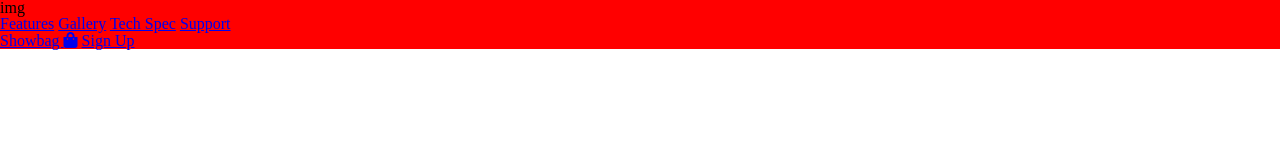
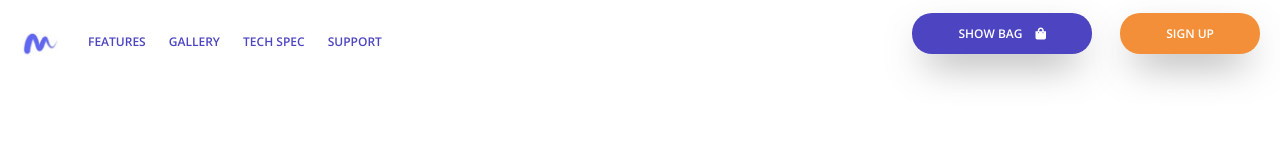
Before and after one commit to Scorti-Paul/Heaphone-website, a plain HTML site: page index.html in a window 1280 px wide. Drawn offline with nearby package versions, Linux system fonts and the light colour scheme.

Commit message:
Style the header section

```diff
--- a/css/landing-page/header.css
+++ b/css/landing-page/header.css
@@ -1,3 +1,72 @@
 header {
-    background: red;
+    padding: 30px 20px;
+    font-size: 12px;
+    font-weight: 600;
 }
+
+header:after {
+    content: "";
+    display: table;
+    clear: both;
+}
+
+header a {
+    color: #4C44C1;
+    text-decoration: none;
+}
+
+header .logo {
+    display: inline-block;
+    float: left;
+    margin-right: 28px;
+}
+
+header .logo img {
+    width: 40px;
+}
+
+header .menu {
+    display: inline-block;
+    float: left;
+    position: relative;
+    top: 6px;
+}
+
+header .menu a {
+    text-transform: uppercase;
+    margin-right: 20px;
+}
+
+header .header-buttons {
+    display: inline-block;
+    float: right;
+    position: relative;
+    top: -2px;
+}
+
+header .header-buttons .blue-btn {
+    padding: 12px 46px;
+    background: #4C44C1;
+    color: #fff;
+    border-radius: 20px;
+    text-transform: uppercase;
+    -webkit-box-shadow: 0px 17px 40px -14px rgba(0, 0, 0, 0.7);
+    -moz-box-shadow: 0px 17px 40px -14px rgba(0, 0, 0, 0.7);
+    box-shadow: 0px 17px 40px -14px rgba(0, 0, 0, 0.7);
+    margin-right: 25px;
+}
+
+header .header-buttons .blue-btn .fa-shopping-bag {
+    margin-left: 10px;
+}
+
+header .header-buttons .orange-btn {
+    padding: 12px 46px;
+    background: #F28F38;
+    color: #fff;
+    border-radius: 20px;
+    text-transform: uppercase;
+    -webkit-box-shadow: 0px 17px 40px -14px rgba(0, 0, 0, 0.7);
+    -moz-box-shadow: 0px 17px 40px -14px rgba(0, 0, 0, 0.7);
+    box-shadow: 0px 17px 40px -14px rgba(0, 0, 0, 0.7);
+}
--- a/css/main.css
+++ b/css/main.css
@@ -1,2 +1,3 @@
 @import "./reset.css";
 @import "./landing-page/header.css";
+@import url('https://fonts.googleapis.com/css?family=Open+Sans:300,400,600,700&display=swap');
--- a/css/reset.css
+++ b/css/reset.css
@@ -8,7 +8,7 @@ html, body, div, span, applet, object, iframe, h1, h2, h3, h4, h5, h6, p, blockq
     padding: 0;
     border: 0;
     font-size: 100%;
-    font: inherit;
+    font-family: 'Open Sans', sans-serif;
     vertical-align: baseline;
 }
 
--- a/index.html
+++ b/index.html
@@ -10,7 +10,9 @@
   </head>
   <body>
     <header>
-      <div class="logo"> img</div>
+      <div class="logo">
+        <img src="./img/logo.jpg" alt="Logo">
+      </div>
       <div class="menu">
         <a href="#">Features</a>
         <a href="#">Gallery</a>
@@ -18,7 +20,7 @@
         <a href="#">Support</a>
       </div>
       <div class="header-buttons">
-        <a href="#" class="blue-btn">Showbag <i class="fas fa-shopping-bag"></i></fas></a>
+        <a href="#" class="blue-btn">Show bag <i class="fas fa-shopping-bag"></i></fas></a>
         <a href="#" class="orange-btn">Sign Up</a>
       </div>
     </header>
```
Also changed, not shown: img/logo.jpg (added).
